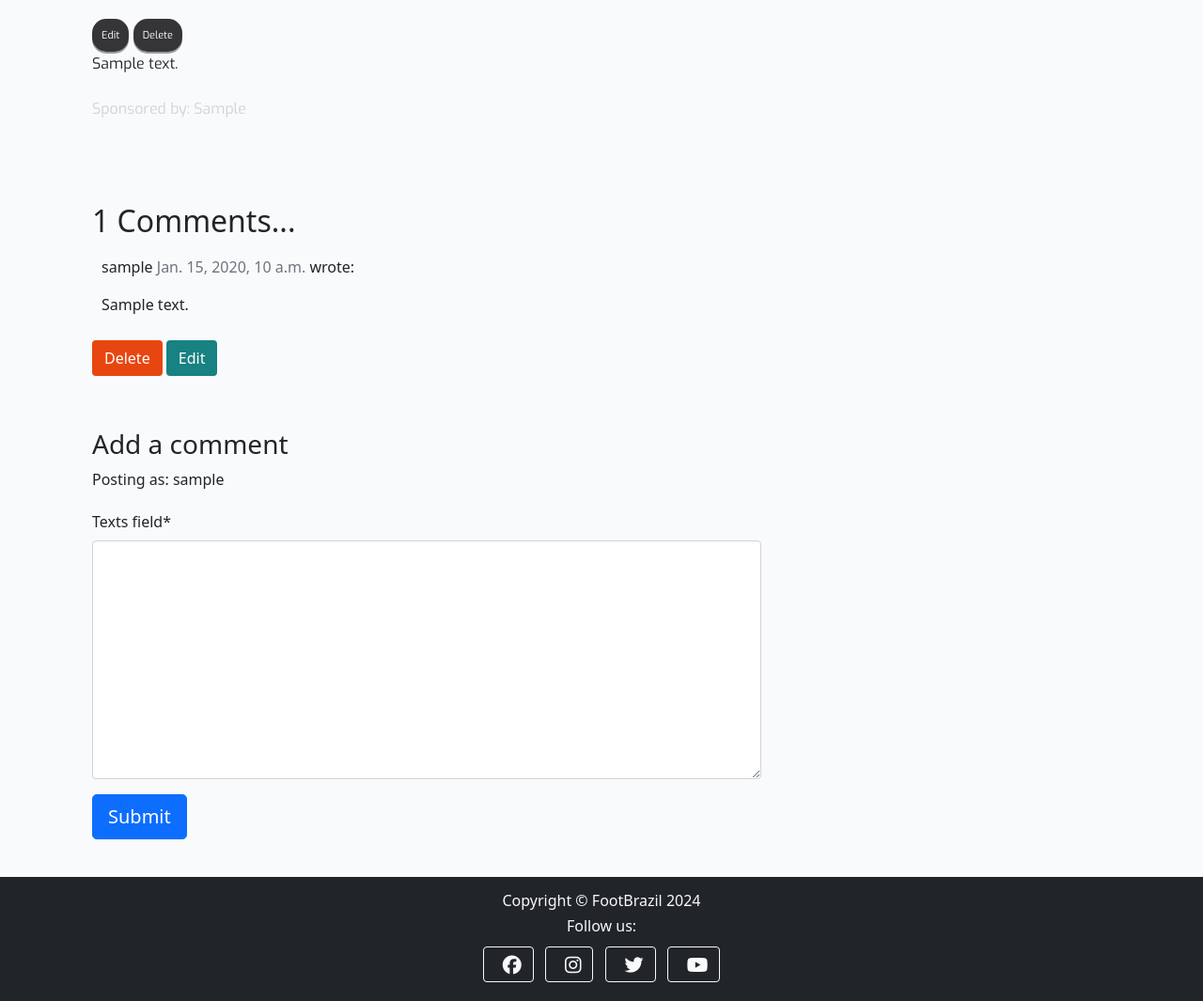
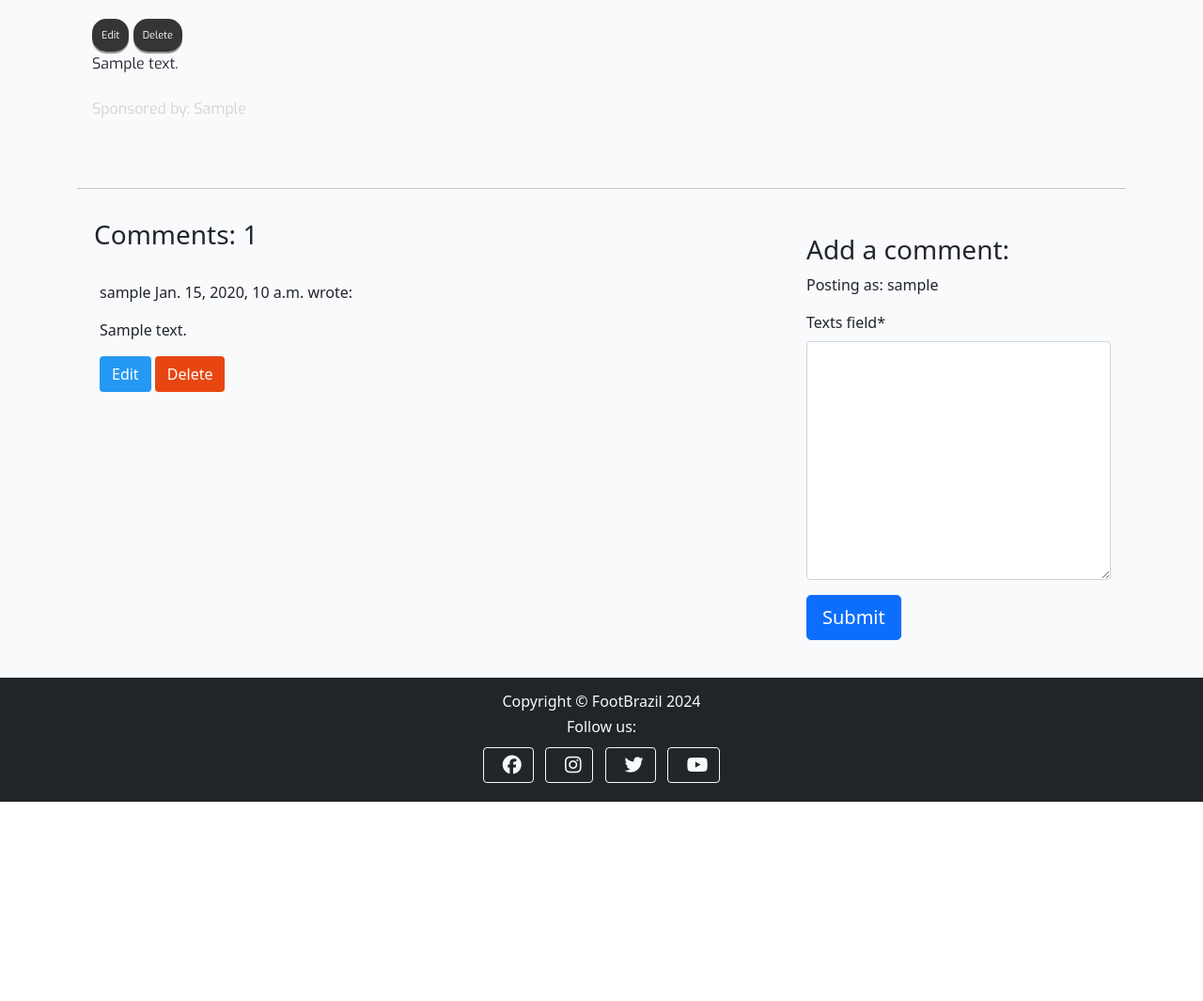
Before and after one commit to Askeran17/footbrazil, a Django app: a page that uses portal/templates/portal/full_post.html in a window 1280 px wide. Shown: the part 599-1664 px from the top of the page at 94% size. After the commit the page ends 1452 px from the top, so only its background shows below. Run offline with Django 4.2, Linux system fonts and the light colour scheme; a user stored in the database is signed in; tables that the repository leaves empty hold one stand-in row (values such as "Sample post"); some libraries are stand-ins or nearby versions; some web fonts are replaced.

Commit message:
fixed display comment approval

```diff
--- a/portal/models.py
+++ b/portal/models.py
@@ -3,6 +3,7 @@ from django.contrib.auth.models import User
 from django.utils.text import slugify
 from django.utils import timezone
 from cloudinary.models import CloudinaryField
+
 
 STATUS = ((0, "Draft"), (1, "Published"))
 
--- a/portal/templates/portal/full_post.html
+++ b/portal/templates/portal/full_post.html
@@ -30,7 +30,6 @@
           {% if user.is_superuser %}
           <span>
             <a href="{% url 'edit_post' post.pk %}" class="post-link press-edit-delete">Edit</a>
-
             <a href="{% url 'delete_post' post.pk %}" class="post-link press-edit-delete">Delete</a>
           </span>
           {% endif %}
@@ -49,46 +48,56 @@
       </div>
     </div>
   </div>
+  <hr>
   <!-- Commment area -->
-  <div class="col-md-8 card mb-4  mt-3 ">
+  <div class="row">
+    <div class="col-md-8 card mb-4 mt-3">
+      <h3 class="comment-count">Comments: {{ comment_count }}</h3>
       <div class="card-body">
-      <h2>{{ comments.count }} Comments...</h2>
-
+        <!-- We want a for loop inside the empty control tags
+          to iterate through each comment in comments -->
         {% for comment in comments %}
-      <div class="comments" style="padding: 10px;">
-
+        <div class="p-2 comments
+          {% if not comment.approved and comment.author == user %}
+          faded{% elif not comment.approved %} d-none{% endif %}">
           <p class="font-weight-bold">
             {{ comment.author }}
-          <span class=" text-muted font-weight-normal">
+            <span class="font-weight-normal">
               {{ comment.created_on }}
             </span> wrote:
-
           </p>
           <div id="comment{{ comment.id }}">
             {{ comment.text_comments | linebreaks }}
           </div>
+          {% if not comment.approved and comment.author == user %}
+          <p class="approval">
+            This comment is awaiting approval
+          </p>
+          {% endif %}
+          {% if user.is_authenticated and comment.author == user %}
+          <button class="btn btn-edit" data-comment_id="{{ comment.id }}">Edit</button>
+          <button class="btn btn-delete" data-comment_id="{{ comment.id }}">Delete</button>
+          {% endif %}
         </div>
-      {% if user.is_authenticated and comment.author == user %}
-      <button class="btn btn-delete" comment_id="{{ comment.id }}">Delete</button>
-      <button class="btn btn-edit" comment_id="{{ comment.id }}">Edit</button>
-      {% endif %}
+        <!-- Our for loop ends here -->
         {% endfor %}
       </div>
     </div>
-  <div class="col-md-8 card mb-4  mt-3 ">
+    <!-- Creating New Comments -->
+    <div class="col-md-4 card mb-4 mt-3">
       <div class="card-body">
         {% if user.is_authenticated %}
-      <h3>Add a comment</h3>
+        <h3>Add a comment:</h3>
         <p>Posting as: {{ user.username }}</p>
-      <form id="commentForm" method="post" style="margin-top: 1.3em;">
+        <form id="commentForm" method="post">
           {{ comment_form | crispy }}
           {% csrf_token %}
-        <button id="submitButton" type="submit" class="btn btn-primary  btn-lg">Submit</button>
+          <button id="submitButton" type="submit" class="btn btn-primary btn-lg">Submit</button>
         </form>
         {% else %}
         <p>Log in to leave a comment</p>
         {% endif %}
-
+      </div>
     </div>
   </div>
 </div>
--- a/portal/views.py
+++ b/portal/views.py
@@ -34,7 +34,7 @@ def full_post(request, slug):
     """ Display detailed post """
     queryset = Post.objects.filter(status=1)
     post = get_object_or_404(queryset, slug=slug)
-    comments = post.comments.filter(approved=True).order_by("-created_on")
+    comments = post.comments.all().order_by("-created_on")
     comment_count = post.comments.filter(approved=True).count()
     if request.method == "POST":
         comment_form = CommentForm(data=request.POST)
--- a/static/css/style.css
+++ b/static/css/style.css
@@ -14,6 +14,7 @@ body {
     background: url("https://static0.givemesportimages.com/wordpress/wp-content/uploads/2024/01/brazil-s-greatest-ever-footballers-ranked.jpg") no-repeat center /cover;
     position: relative;
 }
+
 .footbrazil-bg:before {
     content: "";
     background: rgba(19, 19, 19, 0.626);
@@ -195,7 +196,9 @@ right: 0;
     top: -7px;
 }
 
-  .bg-press-footbrazil:hover {background-color: #245dba}
+.bg-press-footbrazil:hover {
+    background-color: #245dba
+}
 
 .bg-press-footbrazil:active {
     background-color: #245dba;
@@ -215,7 +218,7 @@ right: 0;
 
 .btn-signup,
 .btn-edit {
-    background-color: #188181;
+    background-color: #2499f3;
     color: #fff;
 }
 
@@ -259,14 +262,14 @@ right: 0;
 }
 
 .approval {
-    color: rgb(222, 146, 168);
+    color: rgb(234, 174, 125);
 }
 
 .sponsor {
     color: lightgray;
 }
 
-/* Edit/Delete function */
+/* Edit/Delete post */
 .press-edit-delete {
     padding: 10px 10px;
     font-size: 11px;
@@ -282,7 +285,9 @@ right: 0;
     top: -7px;
 }
 
-  .press-edit-delete:hover {background-color: #494f57}
+.press-edit-delete:hover {
+    background-color: #494f57
+}
 
 .press-edit-delete:active {
     background-color: #d6d8dd;
@@ -295,7 +300,7 @@ right: 0;
     margin-left: auto;
 }
 
-.nav > li{
+.nav>li {
     margin-left: 1px;
     margin-right: 1px;
 }
@@ -304,9 +309,13 @@ right: 0;
     color: white
 }
 
-.nav-link:hover {color: #a8a6a6}
+.nav-link:hover {
+    color: #a8a6a6
+}
 
-.nav-link.active {color: #010101}
+.nav-link.active {
+    color: #010101
+}
 
 .navbar-link-footbrazil {
     padding: 10px 10px;
@@ -321,7 +330,9 @@ right: 0;
     box-shadow: 0 9px #999;
 }
 
-  .navbar-link-footbrazil:hover {background-color: #3e8e41}
+.navbar-link-footbrazil:hover {
+    background-color: #3e8e41
+}
 
 .navbar-link-footbrazil:active {
     background-color: #3e8e41;
@@ -450,6 +461,9 @@ right: 0;
     color: #fafafa;
 }
 
+.comment-count {
+    padding-left: 18px;
+}
 
 
 /* Small devices (phones, 335px and up) */
@@ -582,6 +596,7 @@ right: 0;
         margin-bottom: -435px;
     }
 
+
 }
 
 @media screen and (max-width: 1024px) and (max-height: 600px) {
--- a/static/js/comments.js
+++ b/static/js/comments.js
@@ -19,7 +19,7 @@ const deleteConfirm = document.getElementById("deleteConfirm");
 */
 for (let button of editButtons) {
   button.addEventListener("click", (e) => {
-    let commentId = e.target.getAttribute("comment_id");
+    let commentId = e.target.getAttribute("data-comment_id");
     let commentContent = document.getElementById(`comment${commentId}`).innerText;
     commentText.value = commentContent;
     submitButton.innerText = "Update";
@@ -39,7 +39,7 @@ for (let button of editButtons) {
 */
 for (let button of deleteButtons) {
     button.addEventListener("click", (e) => {
-      let commentId = e.target.getAttribute("comment_id");
+      let commentId = e.target.getAttribute("data-comment_id");
       deleteConfirm.href = `delete_comment/${commentId}`;
       deleteModal.show();
     });
```
Lines whose indentation alone changed are shown as unchanged.
